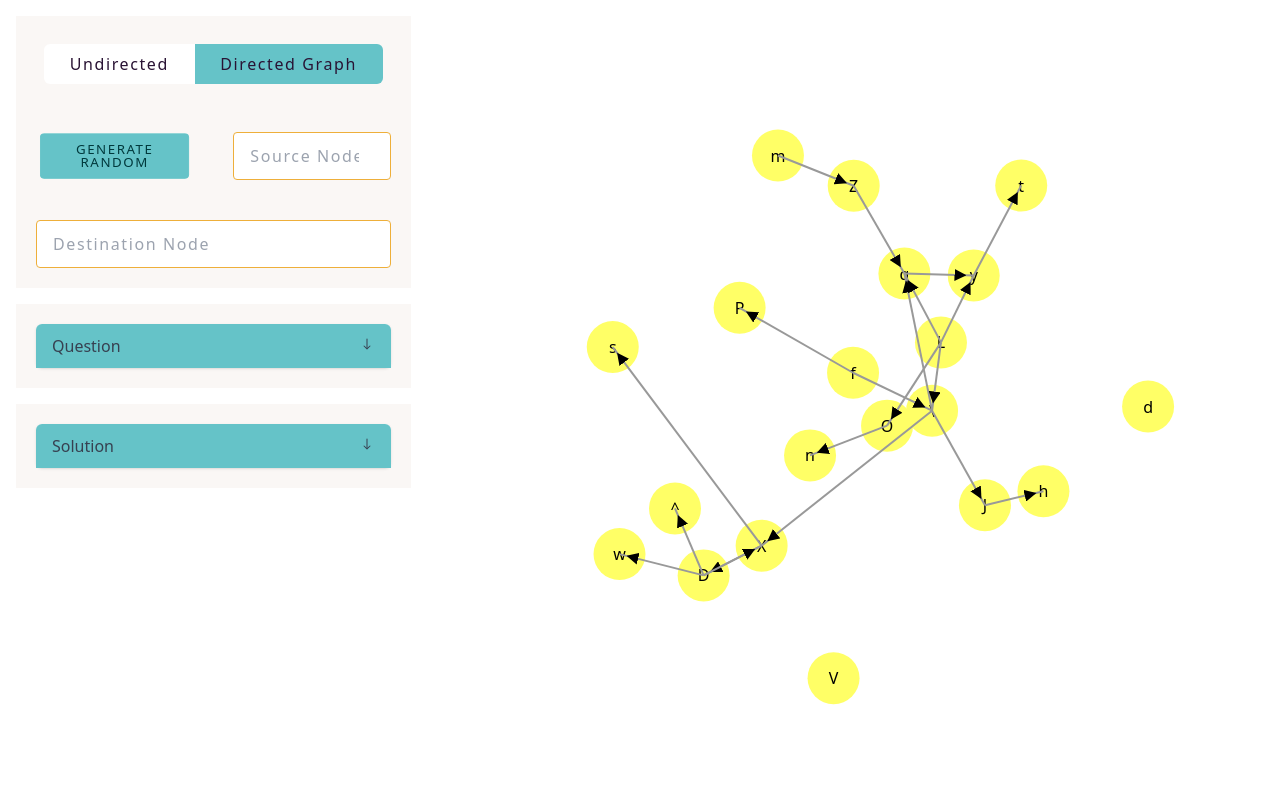
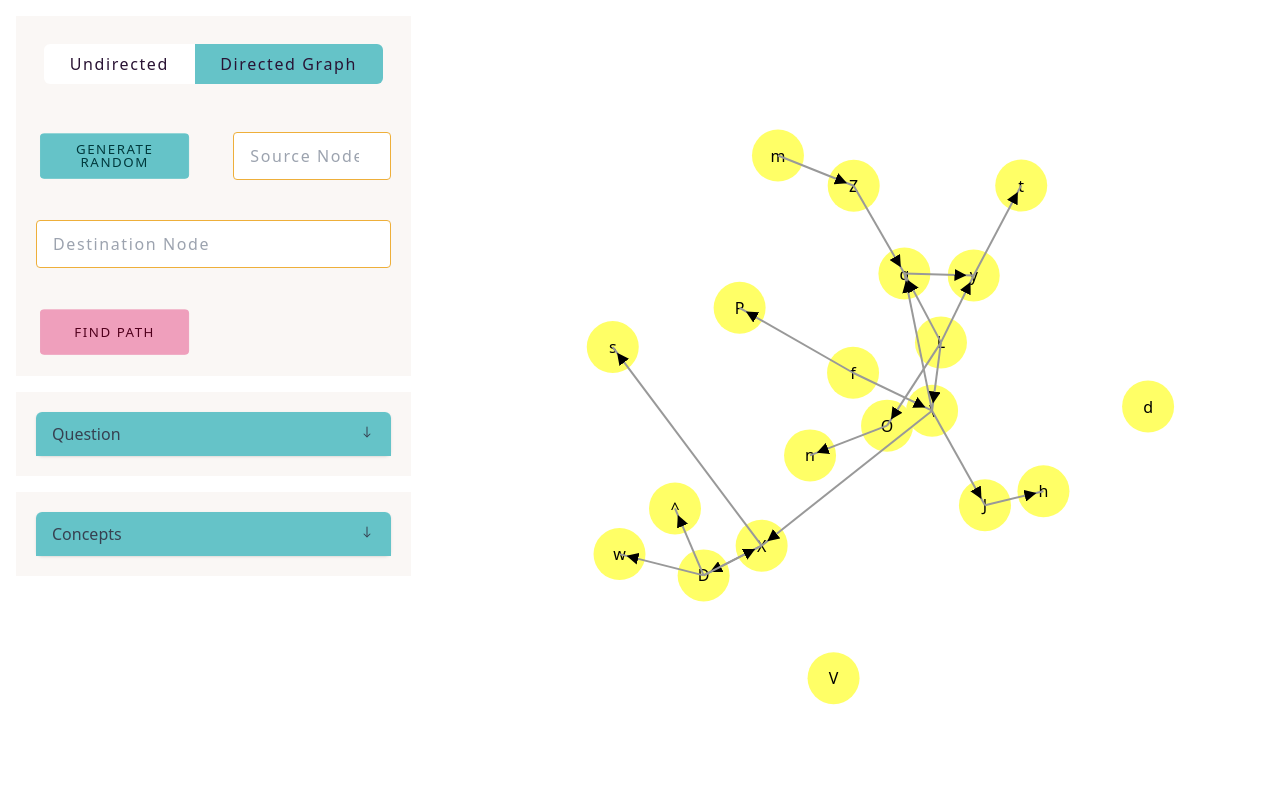
Before and after one commit to Aashray446/RandomSearchAlgo, a React (Vite) app: page / in a window 1280 px wide. Shown: the top 800 px of the page. Built offline with nearby package versions, Linux system fonts and the light colour scheme.

Commit message:
<Feat> : [Concept panel completed]

```diff
--- a/src/components/controllerPanel.jsx
+++ b/src/components/controllerPanel.jsx
@@ -8,6 +8,7 @@ export default function ControllerPanel(props) {
             <button className="btn btn-primary">Generate Random</button>
             <input type="number" className="input input-bordered input-accent bg-white" placeholder="Source Node" />
             <input type="number" className="input input-bordered input-accent bg-white col-span-full " placeholder="Destination Node" />
+            <button className="btn btn-secondary">Find Path</button>
         </div>
 
     );
--- a/src/components/solutionPanel.jsx
+++ b/src/components/solutionPanel.jsx
@@ -4,10 +4,27 @@ import { Accordion } from "./mini/accordion";
 
 export default function SolutionPanel() {
 
+    const Information = [
+        {
+            heading: "Algorithm",
+            content: "The algorithm is based on the concept of Breadth First Search. The algorithm is as follows: \n 1. Create a queue Q. \n 2. Mark the source node as visited and enqueue it into Q. \n 3. While Q is not empty, do the following: \n 3.1 Dequeue a node from Q and print it. \n 3.2 If the dequeued node is the destination node, stop. \n 3.3 Else, enqueue all the adjacent nodes of the dequeued node that are not visited. \n 3.4 Mark the adjacent nodes as visited and enqueue them into Q. \n 4. If the destination node is not reached, then the graph is not connected."
+        },
+        {
+            heading: "Time Complexity",
+            content: "The time complexity of the algorithm is O(V+E) where V is the number of vertices and E is the number of edges in the graph."
+        }
+
+    ];
+
     return (
         <div className="p-5 bg-base-100 m-4" >
-            <Accordion title="Solution">
-                <p>a</p>
+            <Accordion title="Concepts">
+                {Information.map(concepts => (
+                    <>
+                        <h1 className='text-xl font-medium'>{concepts.heading}</h1>
+                        <p className='text-md font-light mb-5 whitespace-pre-line'>{concepts.content}</p>
+                    </>
+                ))}
             </Accordion>
         </div >
 
```
